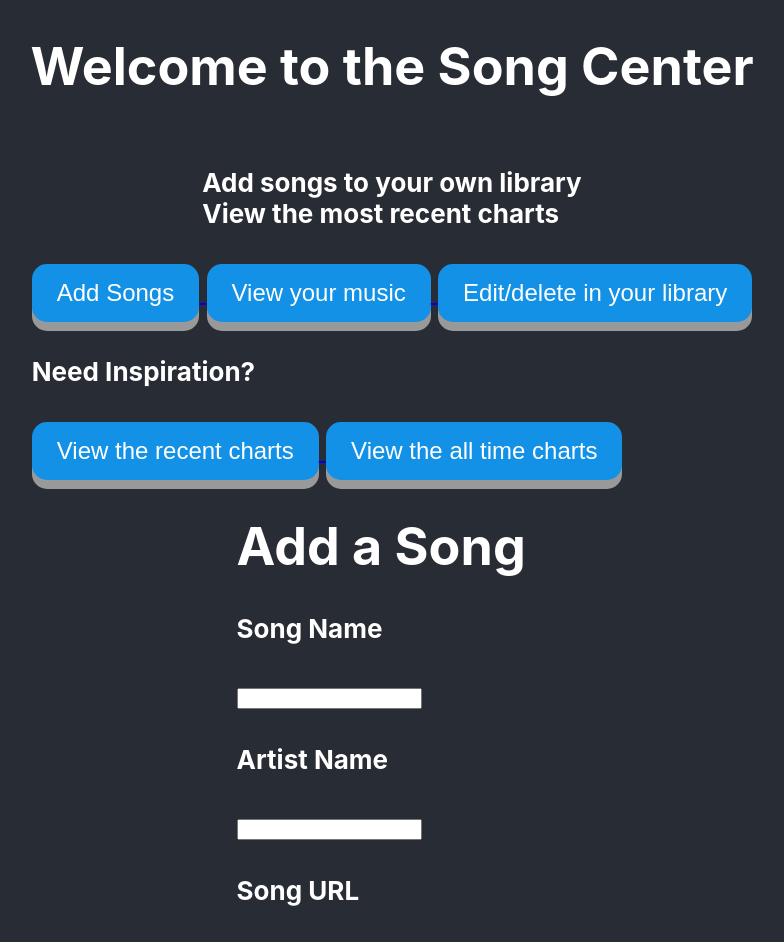
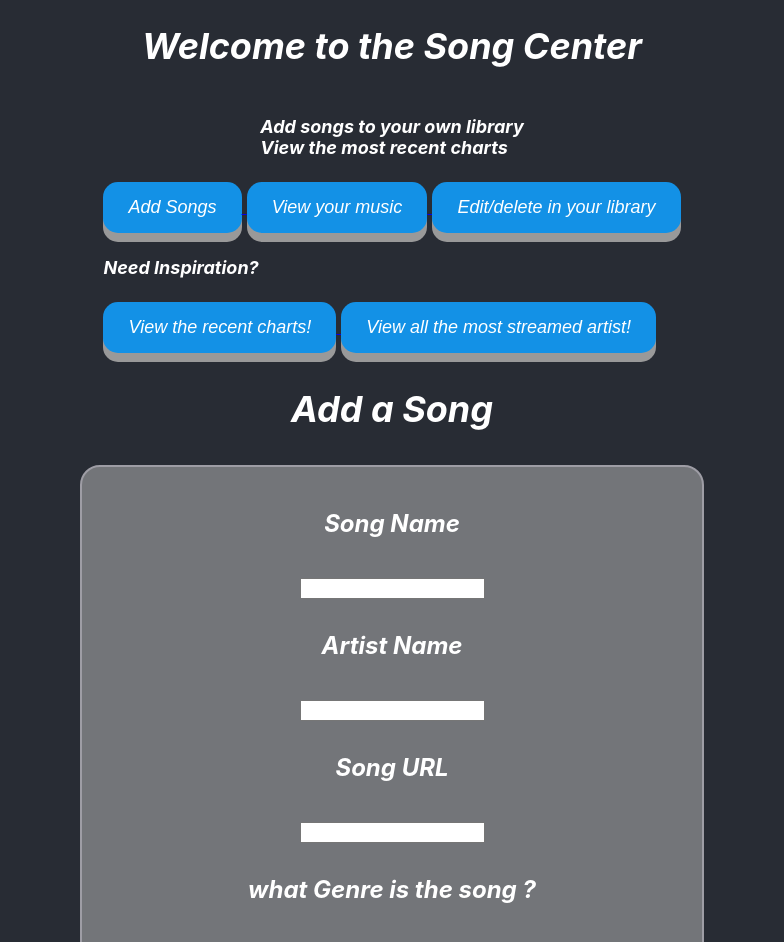
Before and after one commit to KennyThomas/ReactPlaylistApp, a React (Create React App) app: page /songs in a window 1280 px wide. Shown: the top 942 px of the page, without its empty margins (248-1032 px from the left). Built offline with nearby package versions, Linux system fonts and the light colour scheme.

Commit message:
css update

```diff
--- a/src/App.css
+++ b/src/App.css
@@ -16,6 +16,8 @@
   font-size: calc(10px + 2vmin);
   color: white;
   text-align: start;
+  font-size: large;
+  font-style: italic;
 }
 
 .App-link {
@@ -35,6 +37,8 @@
   border: none;
   border-radius: 15px;
   box-shadow: 0 9px #999;
+  font-size: large;
+  font-style: italic;
 }
 
 .Button:hover {background-color: #1321a1}
@@ -48,9 +52,34 @@
 .ViewSongs{
 
     border: 2px solid rgb(158, 157, 165);
-    border-radius: 5px;
+    border-radius: 20px;
     background-color: #737579;
-    font-size: large;
+    font-size: x-large;
     font-style: italic;
-  padding: 20px;
+  padding: 10px;
+  text-align: center;
+  display: flex;
+  flex-direction: column;
+  align-items: center;
+  justify-content: center;
+   width: 600px;
   }
+
+
+.H1{
+
+
+
+
+  font-style: italic;
+padding: 10px;
+text-align: center;
+display: flex;
+flex-direction: column;
+align-items: center;
+justify-content: center;
+
+
+
+
+}
--- a/src/App.js
+++ b/src/App.js
@@ -5,7 +5,7 @@ import { Switch, Route, BrowserRouter as Router } from 'react-router-dom';
 import Songs from './components/songs';
 import View from './components/view';
 import RecentCharts from './components/recentcharts';
-import TopCharts from './components/topcharts';
+import topArtist from './components/topArtist';
 import Edit from './components/edit';
 import button from 'react-bootstrap/Button';
 
@@ -33,15 +33,15 @@ class App extends React.Component {
               <Nav.Link href="/view"> <button className="Button"> View your music</button></Nav.Link>
               <Nav.Link href="/edit"> <button className="Button"> Edit/delete in your library</button></Nav.Link>
               <h4> Need Inspiration? </h4>
-              <Nav.Link href="/recentcharts"> <button className="Button">View the recent charts</button></Nav.Link>
-              <Nav.Link href="/topcharts"> <button className="Button">View the all time charts</button></Nav.Link>
+              <Nav.Link href="/recentcharts"> <button className="Button">View the recent charts!</button></Nav.Link>
+              <Nav.Link href="/topArtist"> <button className="Button">View all the most streamed artist!</button></Nav.Link>
             </Nav>
 
             <Route path="/songs" component={Songs} />
             <Route path="/view" component={View} />
             <Route path="/recentcharts" component={RecentCharts} />
             <Route path="/edit" component={Edit} />
-            <Route path="/topcharts" component={TopCharts} />
+            <Route path="/topArtist" component={topArtist} />
       </Router>
       </div>
     );
--- a/src/components/songs.js
+++ b/src/components/songs.js
@@ -78,10 +78,13 @@ class songs extends React.Component {
 
       render() {
         return (
+
             <div>
-        <h1>Add a Song</h1>
-        <form onSubmit={this.handleSubmit}>
-        <div className='form-group'>
+
+        <h1 className = "H1">Add a Song</h1>
+        <form onSubmit={this.handleSubmit} className="ViewSongs">
+          <div>
+        <div className='form-group' >
 
         <h4>Song Name</h4>
           <input
@@ -130,8 +133,8 @@ class songs extends React.Component {
 
 
 
-}
 
+      </div>
 
         <div>
           <input
--- /dev/null
+++ b/src/components/topArtist.js
@@ -0,0 +1,54 @@
+import React from 'react'
+import axios from 'axios';
+import Card from 'react-bootstrap/Card';
+import { isTemplateElement } from '@babel/types';
+
+class topArtist extends React.Component{
+constructor(props){
+    super(props);
+   this.state = {
+        artists: []
+    };
+}
+
+    componentDidMount() {
+        axios.get('http://ws.audioscrobbler.com/2.0/?method=chart.gettopartists&api_key=0d1afd69d8af4e8f7271690adf77b635&format=json')
+        .then((response)=>{
+            this.setState({artists: response.data.artists.artist})
+
+        })
+        .catch((error)=>{
+            console.log(error);
+        });
+    }
+
+    render() {
+        var{artists} = this.state;
+        return (
+          <ul>
+{artists.map(artist=>  (
+
+
+<li key={artist.name}>
+<div className="ViewSongs">
+<h2>Artist  Name</h2>
+{artist.name}
+<h3>Songs Playcount</h3>
+{artist.playcount}
+<h3>Number of Listeners</h3>
+{artist.listeners}
+<br></br>
+</div>
+
+
+
+
+</li>
+
+))}
+          </ul>
+        );
+      }
+    }
+
+export default topArtist;
```
Also changed, not shown: src/components/topcharts.js (deleted).
